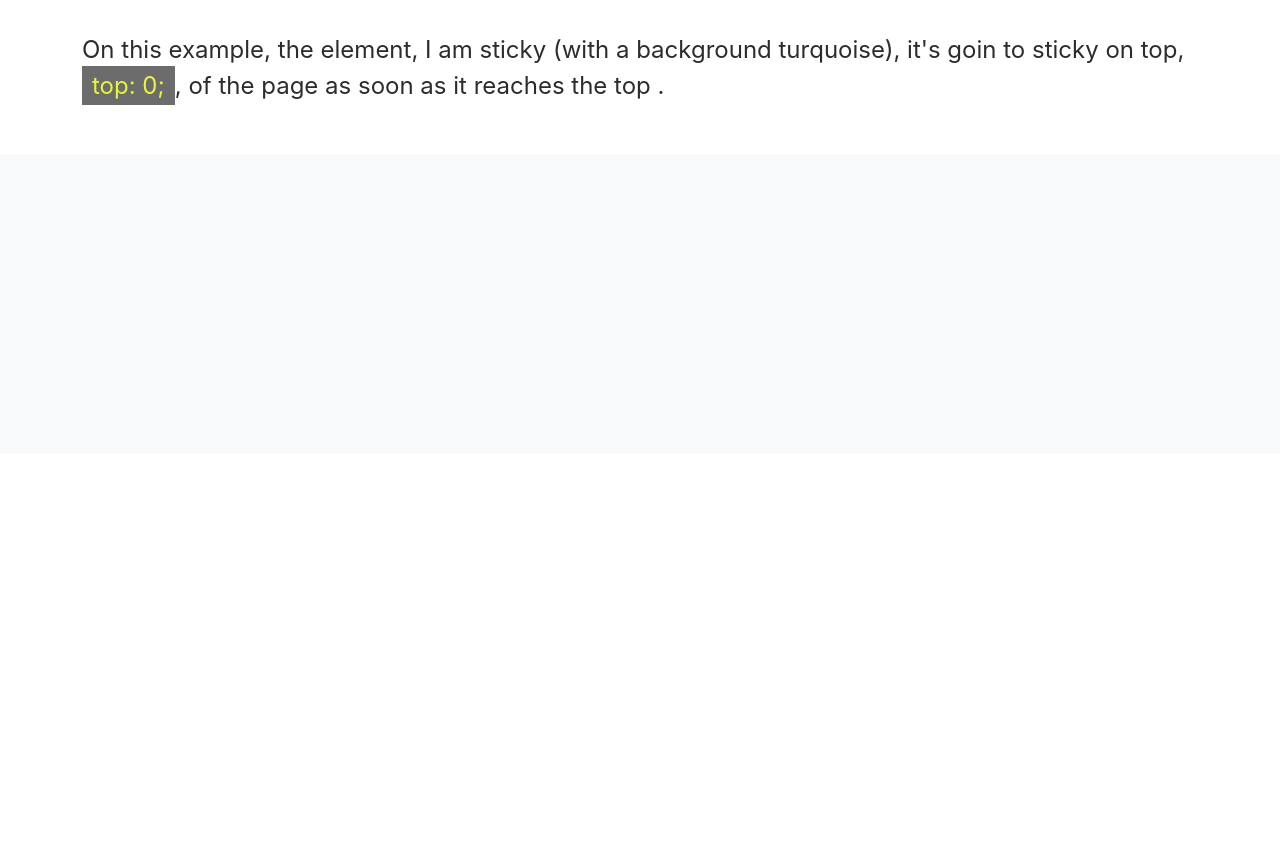
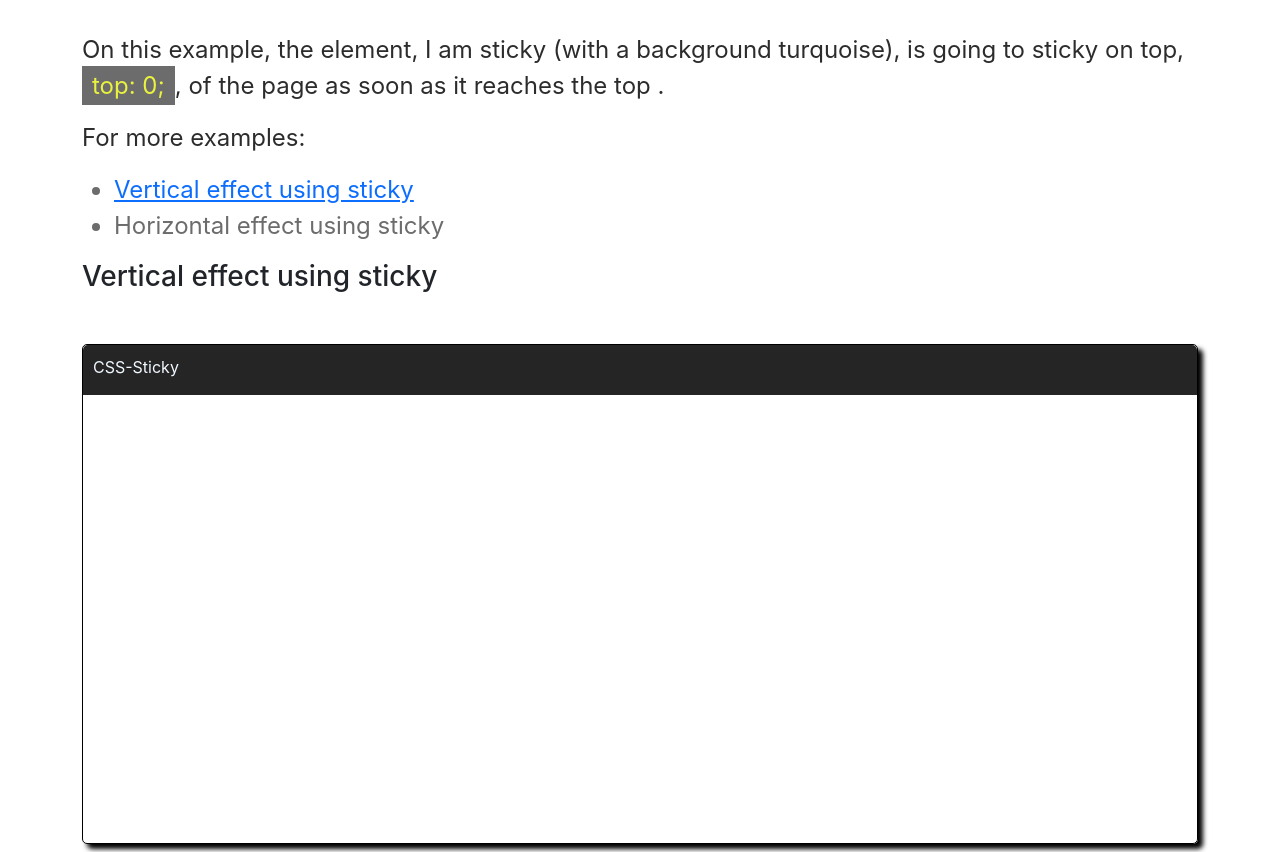
Before and after one commit to leonsuaren/position-property, a React (Create React App) app: page /sticky in a window 1280 px wide. Shown: the part 1520-2372 px from the top of the page. Before the commit the page ends 1974 px from the top, so only its background shows below. Built offline with nearby package versions, Linux system fonts and the light colour scheme.

Commit message:
start working on README.md file

```diff
--- a/src/views/sticky/Sticky.jsx
+++ b/src/views/sticky/Sticky.jsx
@@ -38,7 +38,7 @@ export const Sticky = () => {
           <span className='closing-curly-bracket'>&#125;</span>
         </p>
       </PiceOfCode>
-      <DisplayWindow headerTitle='CSS-Sticky scroll'>
+      <DisplayWindow headerTitle='CSS-Sticky'>
         <div className='overflow-section'>
           <p>Try to <b>scroll</b> inside this frame to understand how sticky positioning works.</p>
           <p>Some text to enable scrolling.. Lorem ipsum dolor sit amet, illum definitiones no quo, maluisset concludaturque et eum, altera fabulas ut quo. Atqui causae gloriatur ius te, id agam omnis evertitur eum. Affert laboramus repudiandae nec et. Inciderint efficiantur his ad. Eum no molestiae voluptatibus.</p>
@@ -56,7 +56,25 @@ export const Sticky = () => {
           </div>
         </div>
       </DisplayWindow>
-      <p>On this example, the element, I am sticky (with a background turquoise), it's goin to sticky on top, <span className='code-on-paragraph'>top: 0;</span>, of the page as soon as it reaches the top .</p>
+      <p>On this example, the element, I am sticky (with a background turquoise), is going to sticky on top, <span className='code-on-paragraph'>top: 0;</span>, of the page as soon as it reaches the top .</p>
+      <p>For more examples:</p>
+      <ul>
+        <li><a href='#vertical'>Vertical effect using sticky</a></li>
+        <li><a>Horizontal effect using sticky</a></li>
+      </ul>
+      <h3 className='title' id='vertical'>Vertical effect using sticky</h3>
+      <DisplayWindow headerTitle='CSS-Sticky'>
+        <div className='overflow-section'>
+          <div className='divition-block'></div>
+            <p className='sticky-paragraph'>H</p>
+            <p className='sticky-paragraph letter-e'>E</p>
+            <p className='sticky-paragraph letter-l'>L</p>
+            <p className='sticky-paragraph letter-ll'>L</p>
+            <p className='sticky-paragraph letter-o'>O</p>
+          <div className='divition-block'></div>
+        </div>
+      </DisplayWindow>
+      <p>On this example, the element, I am sticky (with a background turquoise), is going to sticky on top, <span className='code-on-paragraph'>top: 0;</span>, of the page as soon as it reaches the top .</p>
     </div>
   )
 }
--- a/src/views/sticky/styles.css
+++ b/src/views/sticky/styles.css
@@ -14,3 +14,26 @@
   position: sticky;
   top: 0;
 }
+
+.divition-block {
+  width: 100%;
+  height: 100vh;
+  display: flex;
+}
+
+.sticky-paragraph {
+  font-size: 3rem;
+  position: sticky;
+  top: 0;
+  display: inline;
+}
+
+.letter-e {
+  position: relative;
+  top: 513px
+}
+
+.letter-l {
+  position: relative;
+  top: 813px;
+}
```
Also changed, not shown: public/The_Sticky_Project.png (added).
